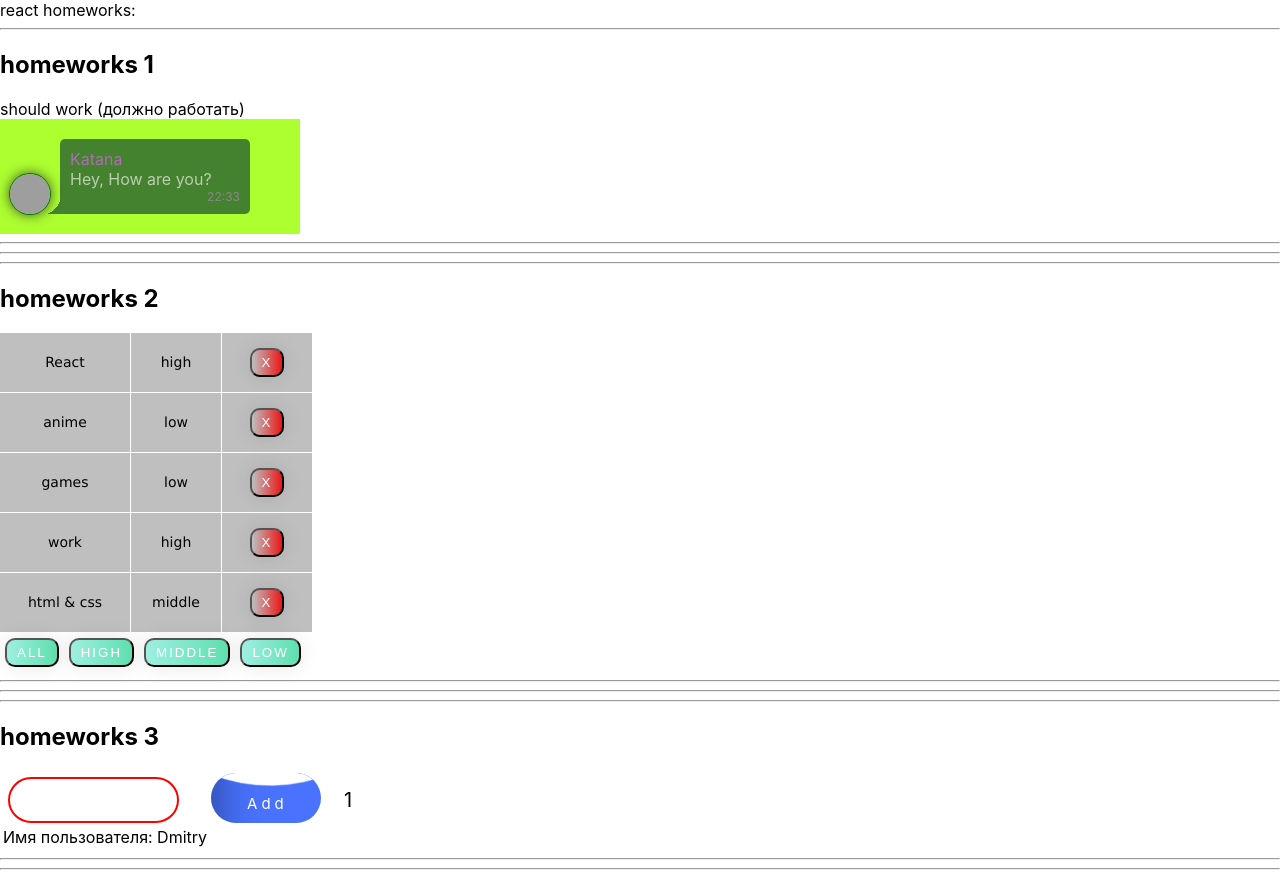
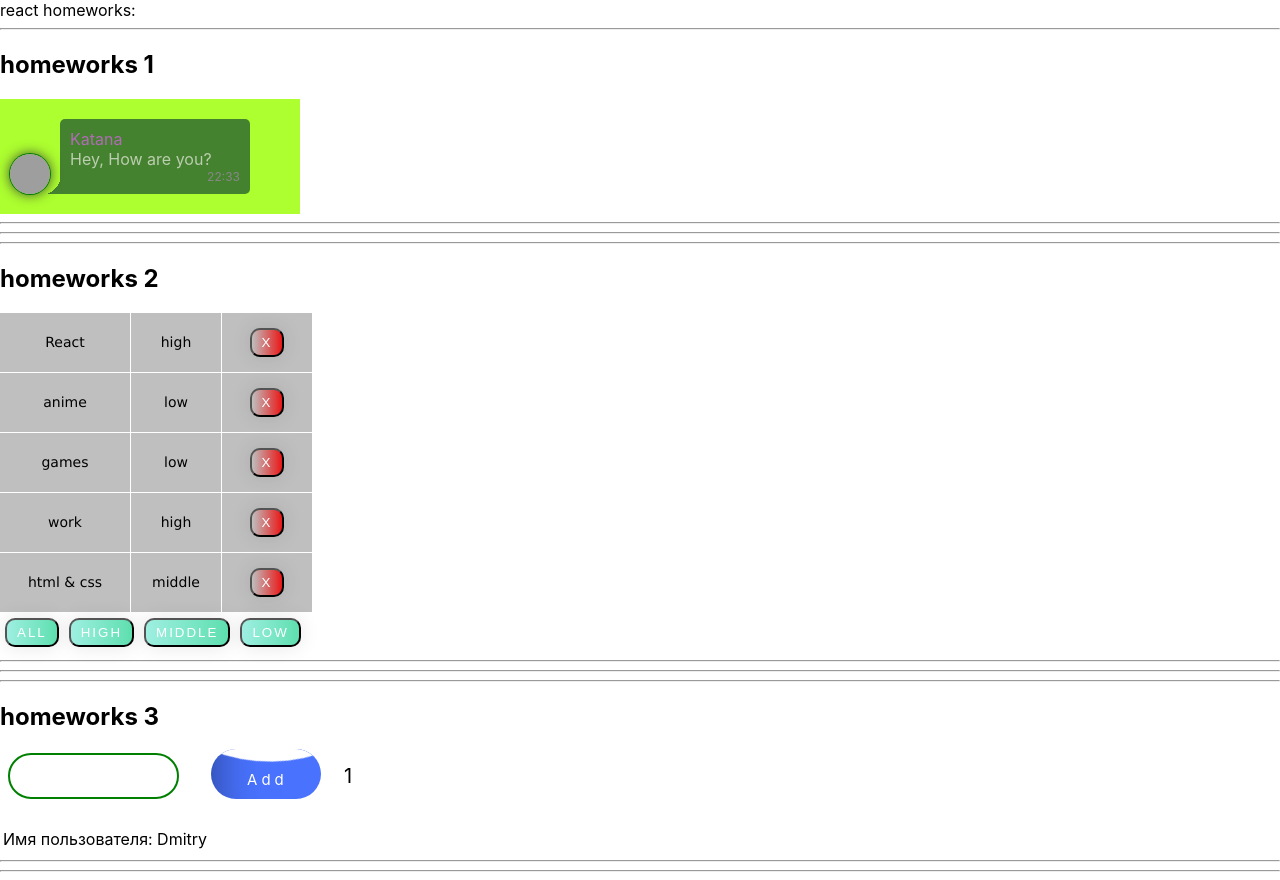
Before and after one commit to Nazaruk-D/TaskFromIgnat, a React (Create React App) app: page / in a window 1280 px wide. Built offline with nearby package versions, Linux system fonts and the light colour scheme; grey boxes are pictures that could not be loaded.

Commit message:
revision task-4

```diff
--- a/src/p2-homeworks/h1/HW1.tsx
+++ b/src/p2-homeworks/h1/HW1.tsx
@@ -13,7 +13,6 @@ function HW1() {
         <div>
             <hr/>
             <h2>homeworks 1</h2>
-            should work (должно работать)
 
             <Message
                 avatar={messageData.avatar}
--- a/src/p2-homeworks/h3/Greeting.module.css
+++ b/src/p2-homeworks/h3/Greeting.module.css
@@ -1,15 +1,18 @@
 .someClass {
     border: 2px solid green;
+    outline: none;
 }
 
 .error {
     border: 2px solid red;
     color: red;
+    outline: none;
 }
 
-.errorText{
+.errorText {
     color: red;
     padding-left: 25px;
+    height: 22px;
 }
 
 /*Новая кнопка*/
@@ -26,6 +29,7 @@ a {
     margin-top: -5px;
     cursor: inherit;
 }
+
 a .inpBut {
     position: absolute;
     color: #fff;
@@ -40,6 +44,7 @@ a .inpBut {
     cursor: inherit;
 
 }
+
 a .liquid {
     position: absolute;
     top: -100px;
@@ -50,6 +55,7 @@ a .liquid {
     box-shadow: inset 0 0 50px rgba(0, 0, 0, .5);
     transition: .3s;
 }
+
 a .liquid::after,
 a .liquid::before {
     content: "";
@@ -61,19 +67,23 @@ a .liquid::before {
     transform: translate(-50%, -75%);
     background: #000;
 }
+
 a .liquid::before {
     border-radius: 45%;
     background: #4973ff;
     animation: animate 5s linear infinite;
 }
+
 a .liquid::after {
     border-radius: 40%;
     background: white;
     animation: animate 8s linear infinite;
 }
+
 a:hover .liquid {
     top: -120px;
 }
+
 @keyframes animate {
     0% {
         transform: translate(-50%, -75%) rotate(0deg);
@@ -82,6 +92,7 @@ a:hover .liquid {
         transform: translate(-50%, -75%) rotate(360deg);
     }
 }
+
 /*Новая нпока/*/
 
 table input {
@@ -93,8 +104,6 @@ table input {
     margin-left: 5px;
     margin-right: 10px;
     padding-left: 15px;
-
-
 }
 
 .totalUsers {
--- a/src/p2-homeworks/h3/Greeting.tsx
+++ b/src/p2-homeworks/h3/Greeting.tsx
@@ -16,22 +16,21 @@ type GreetingPropsType = {
 const Greeting: React.FC<GreetingPropsType> = (
     {name, setNameCallback, setNameCallbackEnter, addUser, error, totalUsers, users} // деструктуризация пропсов
 ) => {
-    const inputClass = name.length < 4 ? s.error : s.someClass // need to fix with (?:)
+    // const inputClass = name.length < 4 ? s.error : s.someClass // need to fix with (?:)
+    const inputClass = error ? s.error : s.someClass // need to fix with (?:)
 
     return (
         <div>
             <table>
                 <tbody className={s.table}>
-                <tr>
-                    <td className={s.errorText}>{error}
-                    </td>
-                </tr>
+
                 <tr>
                     <td>
                         <input value={name}
                                onChange={setNameCallback}
                                onKeyDown={setNameCallbackEnter}
-                               className={inputClass}/>
+                               className={inputClass}
+                               onBlur={setNameCallback}/>
 
                     </td>
                     <td>
@@ -44,6 +43,10 @@ const Greeting: React.FC<GreetingPropsType> = (
                         {totalUsers}
                     </td>
                 </tr>
+                <tr>
+                    <td className={s.errorText}>{error}
+                    </td>
+                </tr>
                 {users.map(e => <tr key={e._id}>
                     <td>Имя пользователя: {e.name}</td>
                 </tr>)}
--- a/src/p2-homeworks/h3/GreetingContainer.tsx
+++ b/src/p2-homeworks/h3/GreetingContainer.tsx
@@ -21,10 +21,10 @@ const GreetingContainer: React.FC<GreetingContainerPropsType> = ({users, addUser
             setName("")
         } else if (name.length < 3) {    // так и не понял, какую команду использовать по минимальной длине строки
             setError("Минимум 4 символа")
-            setName(e.currentTarget.value)
+            setName(e.currentTarget.value.trim())
         } else {
             setError('')
-            setName(e.currentTarget.value)
+            setName(e.currentTarget.value.trim())
         } // need to fix
     }
 
--- a/src/p2-homeworks/h3/HW3.tsx
+++ b/src/p2-homeworks/h3/HW3.tsx
@@ -15,8 +15,8 @@ function HW3() {
     ]) // need to fix any
 
     const addUserCallback = (name: string) => { // need to fix any
-        let newUsers = {_id: v1(), name: name}
-        setUsers([newUsers, ...users]) // need to fix
+        let newUser = {_id: v1(), name: name}
+        setUsers([newUser, ...users]) // need to fix
     }
 
     return (
```
